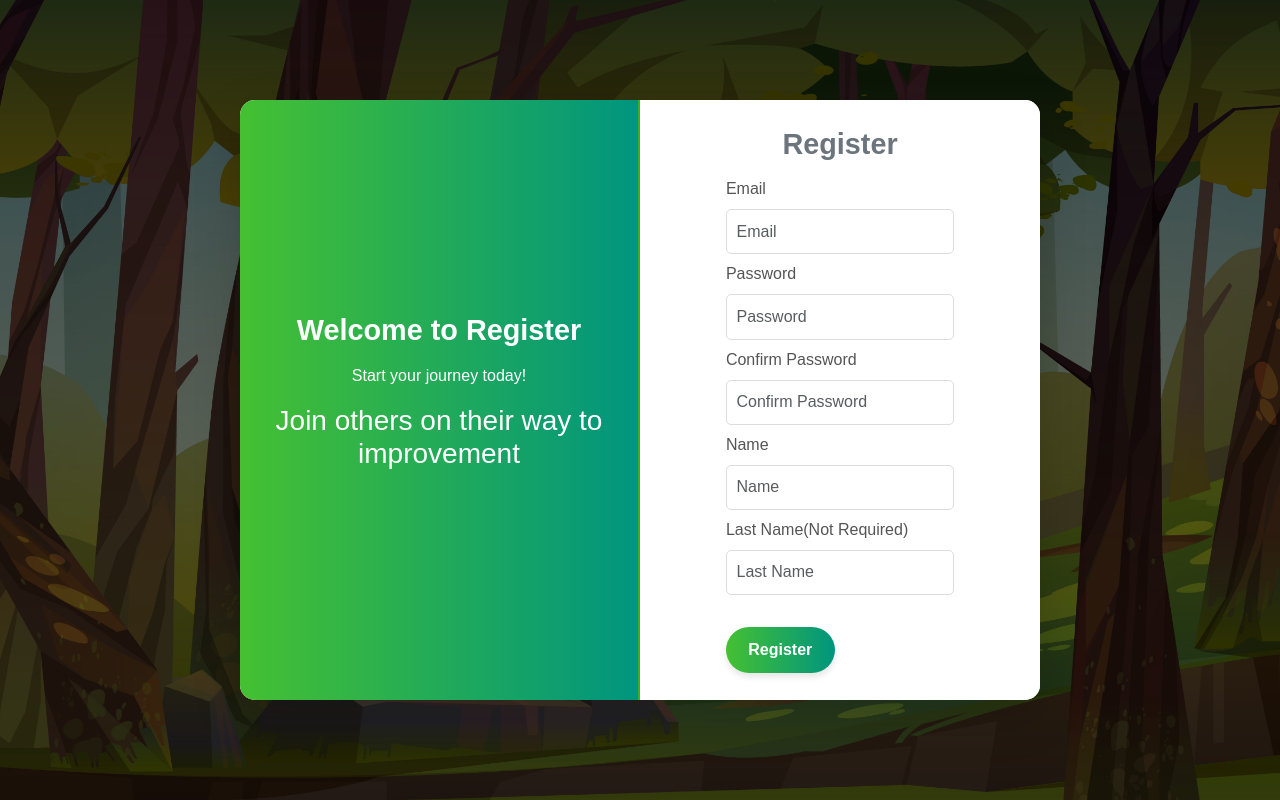
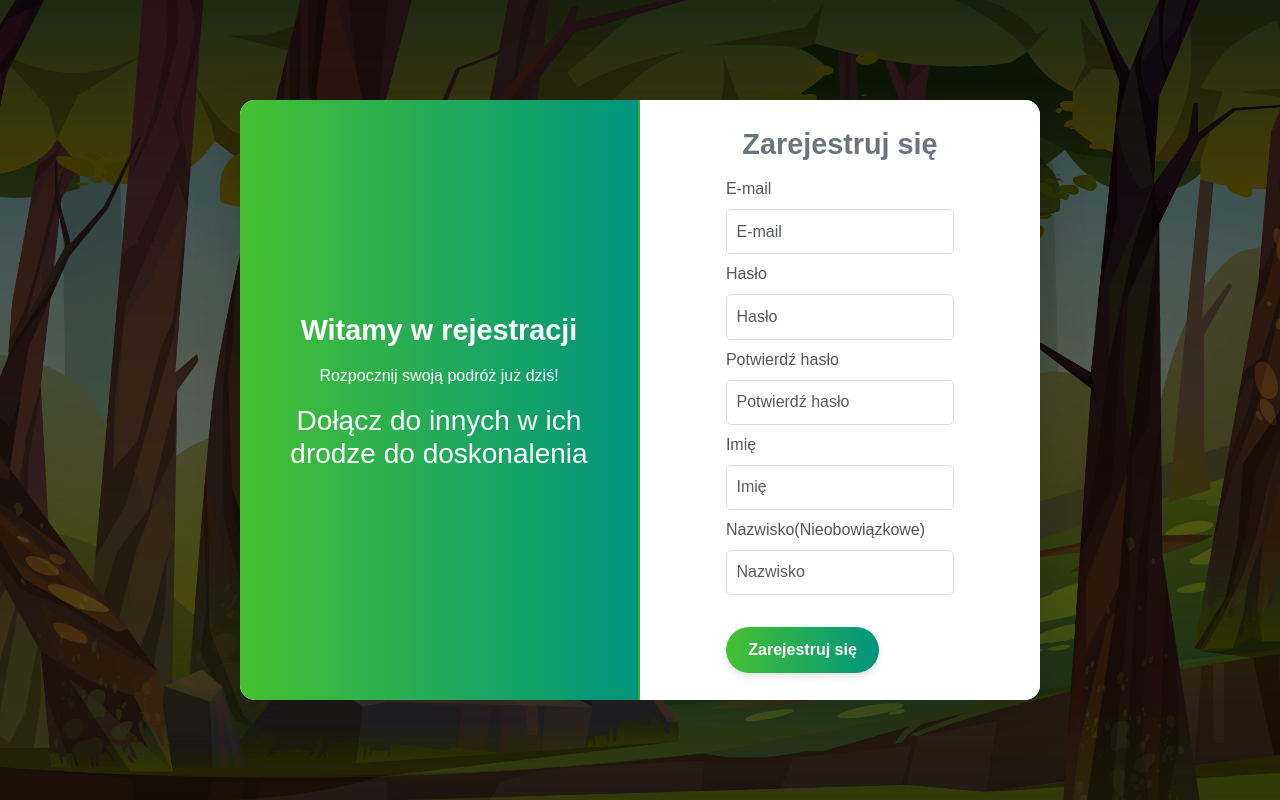
Before and after one commit to kacper0276/NazwaZespolu_IO_800_pi, a React app in the folder frontend/: page /register-page in a window 1280 px wide. Built offline with nearby package versions, Linux system fonts and the light colour scheme; the HTML template or start-up script is replaced by a standard one.

Commit message:
[FE] Add translations on register page

```diff
--- a/frontend/src/locales/en/translation.json
+++ b/frontend/src/locales/en/translation.json
@@ -6,5 +6,15 @@
   "forgot-password": "Forgot Password",
   "welcome-to-login": "Welcome to login",
   "dontt-have-an-account": "Don't have an account",
-  "sign-up": "Sign up"
+  "sign-up": "Sign up",
+
+  "welcome-to-register": "Welcome to Register",
+  "start-your-journey-today": "Start your journey today",
+  "join-others-on-their-way-to-improvement": "Join others on their way to improvement",
+  "register": "Register",
+  "email": "Email",
+  "confirm-password": "Confirm Password",
+  "name": "Name",
+  "last-name": "Last Name",
+  "not-required": "Not Required"
 }
--- a/frontend/src/locales/pl/translation.json
+++ b/frontend/src/locales/pl/translation.json
@@ -6,5 +6,15 @@
   "forgot-password": "Zapomniałeś hasła",
   "welcome-to-login": "Witaj na stronie logowania",
   "dontt-have-an-account": "Nie masz jeszcze konta",
-  "sign-up": "Zarejestruj się"
+  "sign-up": "Zarejestruj się",
+
+  "welcome-to-register": "Witamy w rejestracji",
+  "start-your-journey-today": "Rozpocznij swoją podróż już dziś",
+  "join-others-on-their-way-to-improvement": "Dołącz do innych w ich drodze do doskonalenia",
+  "register": "Zarejestruj się",
+  "email": "E-mail",
+  "confirm-password": "Potwierdź hasło",
+  "name": "Imię",
+  "last-name": "Nazwisko",
+  "not-required": "Nieobowiązkowe"
 }
--- a/frontend/src/pages/RegisterPage/RegisterPage.tsx
+++ b/frontend/src/pages/RegisterPage/RegisterPage.tsx
@@ -1,37 +1,72 @@
-import React from 'react';
-import 'bootstrap/dist/js/bootstrap.bundle.min.js';
-import styles from './RegisterPage.module.scss';
+import React from "react";
+import "bootstrap/dist/js/bootstrap.bundle.min.js";
+import styles from "./RegisterPage.module.scss";
+import { useTranslation } from "react-i18next";
 
 const RegisterPage: React.FC = () => {
+  const { t } = useTranslation();
+
   return (
     <div className={styles.container}>
       <div className={styles.overlay}></div>
       <div className={`${styles.registerBox} shadow-lg`}>
         <div className={`${styles.left} shadow-sm`}>
-                    <h2 className="mb-3">Welcome to Register</h2>
-                    <p>Start your journey today!</p>
-                    <h3 className="mb-3">Join others on their way to improvement</h3>
-
+          <h2 className="mb-3">{t("welcome-to-register")}</h2>
+          <p>{t("start-your-journey-today")}!</p>
+          <h3 className="mb-3">
+            {t("join-others-on-their-way-to-improvement")}
+          </h3>
         </div>
         <div className={styles.right}>
-                    <h2 className="text-secondary mb-2">Register</h2>
+          <h2 className="text-secondary mb-2">{t("register")}</h2>
           <form>
-                        <label className={styles.label}>Email</label>
-                        <input type="email" id="email" placeholder="Email" className={`${styles.input} form-control`} />
+            <label className={styles.label}>{t("email")}</label>
+            <input
+              type="email"
+              id="email"
+              placeholder={t("email")}
+              className={`${styles.input} form-control`}
+            />
 
-                        <label htmlFor="password" className={styles.label}>Password</label>
-                        <input type="password" id="password" placeholder="Password" className={`${styles.input} form-control`} />
+            <label htmlFor="password" className={styles.label}>
+              {t("password")}
+            </label>
+            <input
+              type="password"
+              id="password"
+              placeholder={t("password")}
+              className={`${styles.input} form-control`}
+            />
 
-                        <label className={styles.label}>Confirm Password</label>
-                        <input type="password" id="confirmPassword" placeholder="Confirm Password" className={`${styles.input} form-control`} />
+            <label className={styles.label}>{t("confirm-password")}</label>
+            <input
+              type="password"
+              id="confirmPassword"
+              placeholder={t("confirm-password")}
+              className={`${styles.input} form-control`}
+            />
 
-                        <label className={styles.label}>Name</label>
-                        <input type="text" id="confirmPassword" placeholder="Name" className={`${styles.input} form-control`} />
+            <label className={styles.label}>{t("name")}</label>
+            <input
+              type="text"
+              id="confirmPassword"
+              placeholder={t("name")}
+              className={`${styles.input} form-control`}
+            />
 
-                        <label className={styles.label}>{"Last Name(Not Required)"}</label>
-                        <input type="text" id="confirmPassword" placeholder="Last Name" className={`${styles.input} form-control`} />
+            <label className={styles.label}>{`${t("last-name")}(${t(
+              "not-required"
+            )})`}</label>
+            <input
+              type="text"
+              id="confirmPassword"
+              placeholder={t("last-name")}
+              className={`${styles.input} form-control`}
+            />
 
-                        <button type="submit" className={`${styles.signUpButton} mt-4`}>Register</button>
+            <button type="submit" className={`${styles.signUpButton} mt-4`}>
+              {t("register")}
+            </button>
           </form>
         </div>
       </div>
--- a/frontend/src/pages/WelcomePage/WelcomePage.tsx
+++ b/frontend/src/pages/WelcomePage/WelcomePage.tsx
@@ -3,6 +3,7 @@ import "bootstrap/dist/js/bootstrap.bundle.min.js";
 import styles from "./WelcomePage.module.scss";
 import { useTranslation } from "react-i18next";
 import useWebsiteTitle from "../../hooks/useWebsiteTitle";
+import { Link } from "react-router-dom";
 
 const WelcomePage: FC = () => {
   const { t } = useTranslation();
@@ -57,9 +58,9 @@ const WelcomePage: FC = () => {
         <div className={`${styles.right} shadow-sm`}>
           <h2 className="mb-3">{t("welcome-to-login")}</h2>
           <p>{t("dontt-have-an-account")}?</p>
-          <a href="#" className={`${styles.signUpButton} mt-3`}>
+          <Link to="/register-page" className={`${styles.signUpButton} mt-3`}>
             {t("sign-up")}
-          </a>
+          </Link>
         </div>
       </div>
     </div>
```
Lines whose indentation alone changed are shown as unchanged.
